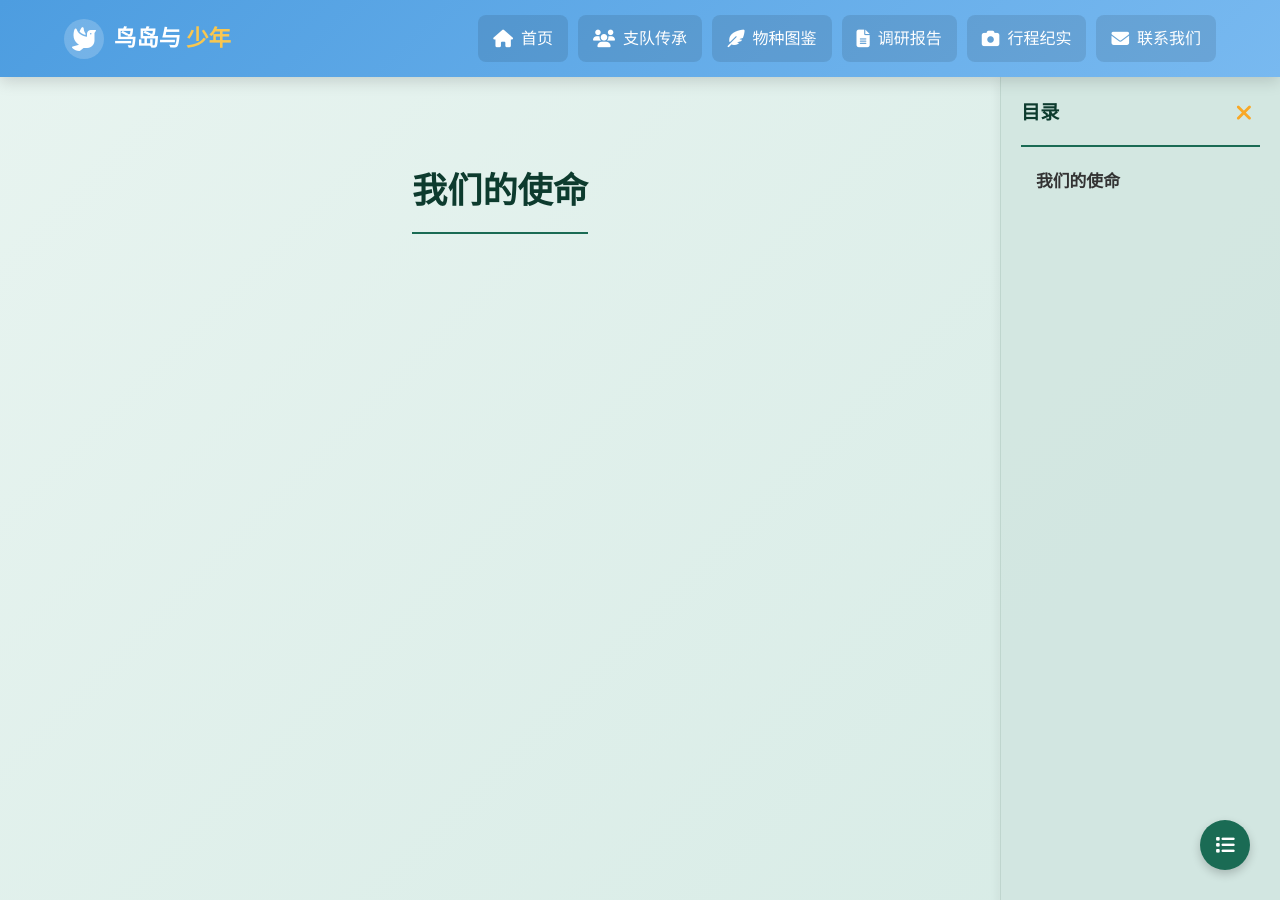
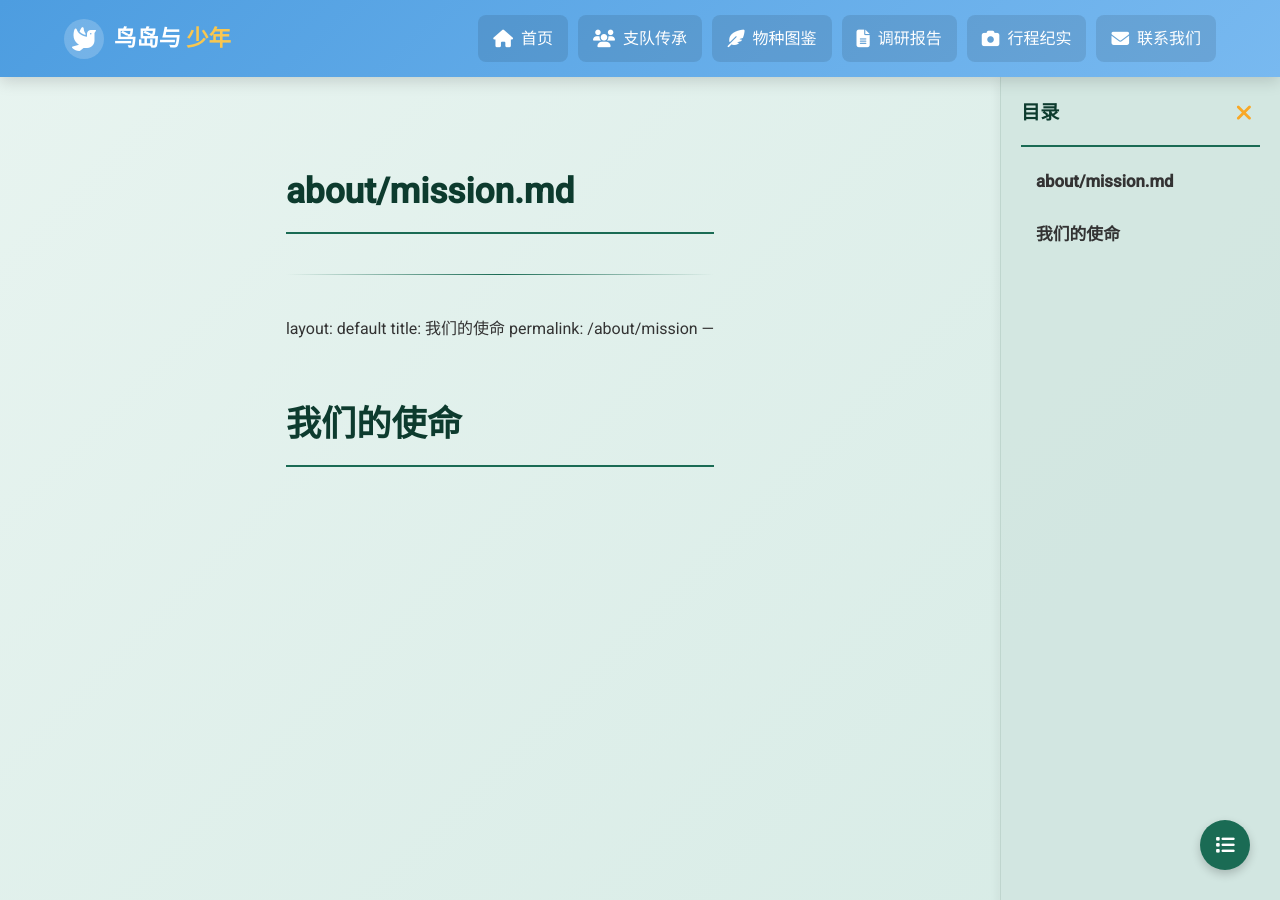
Before and after one commit to zf-li23/tsinghua_birdisland.github.io, a Jekyll site: the page built from about/mission.md, in a window 1280 px wide and 900 px high. Built offline with Jekyll 4.4.1, drawn with Linux system fonts in a browser that asks for light colours; our own code applies the rules of GitHub Pages for plain Markdown files.

Commit message:
Update mission.md

```diff
--- a/about/mission.md
+++ b/about/mission.md
@@ -1,3 +1,5 @@
+# about/mission.md
+
 ---
 layout: default
 title: 我们的使命
```
